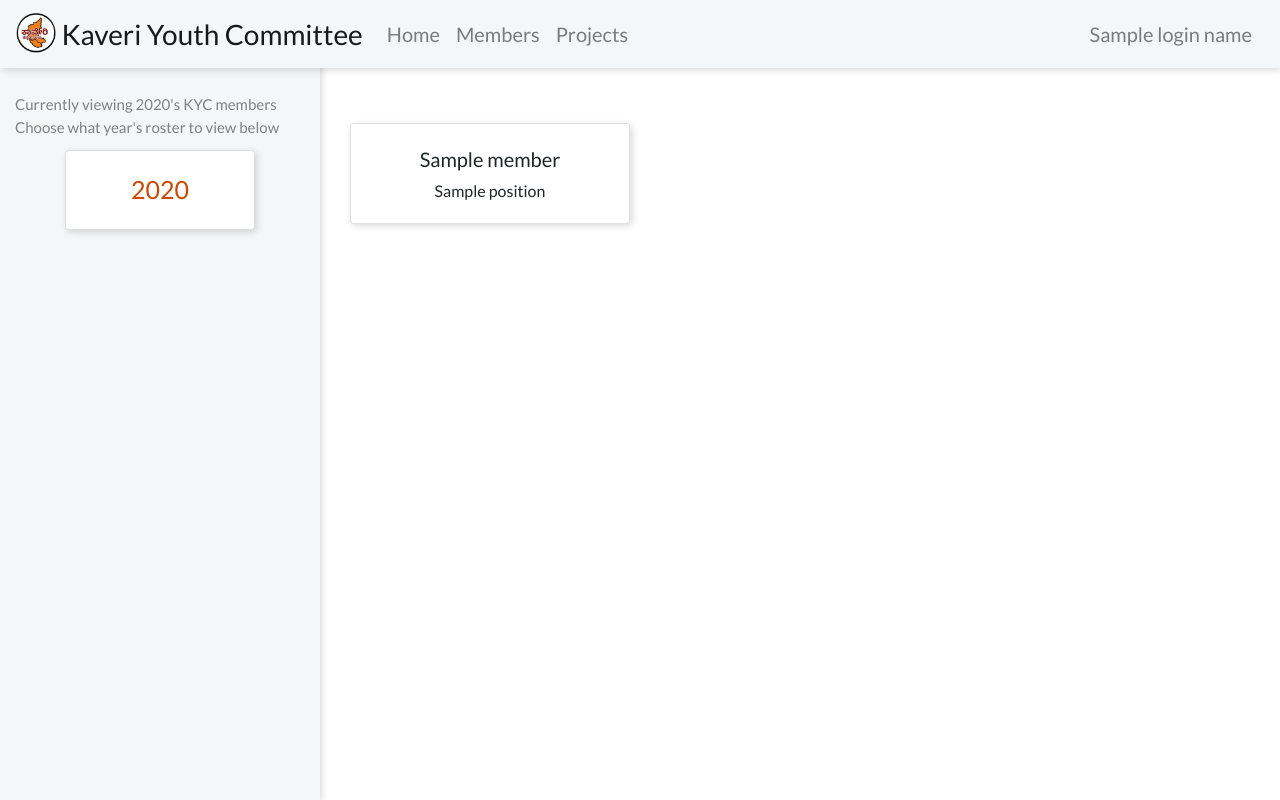
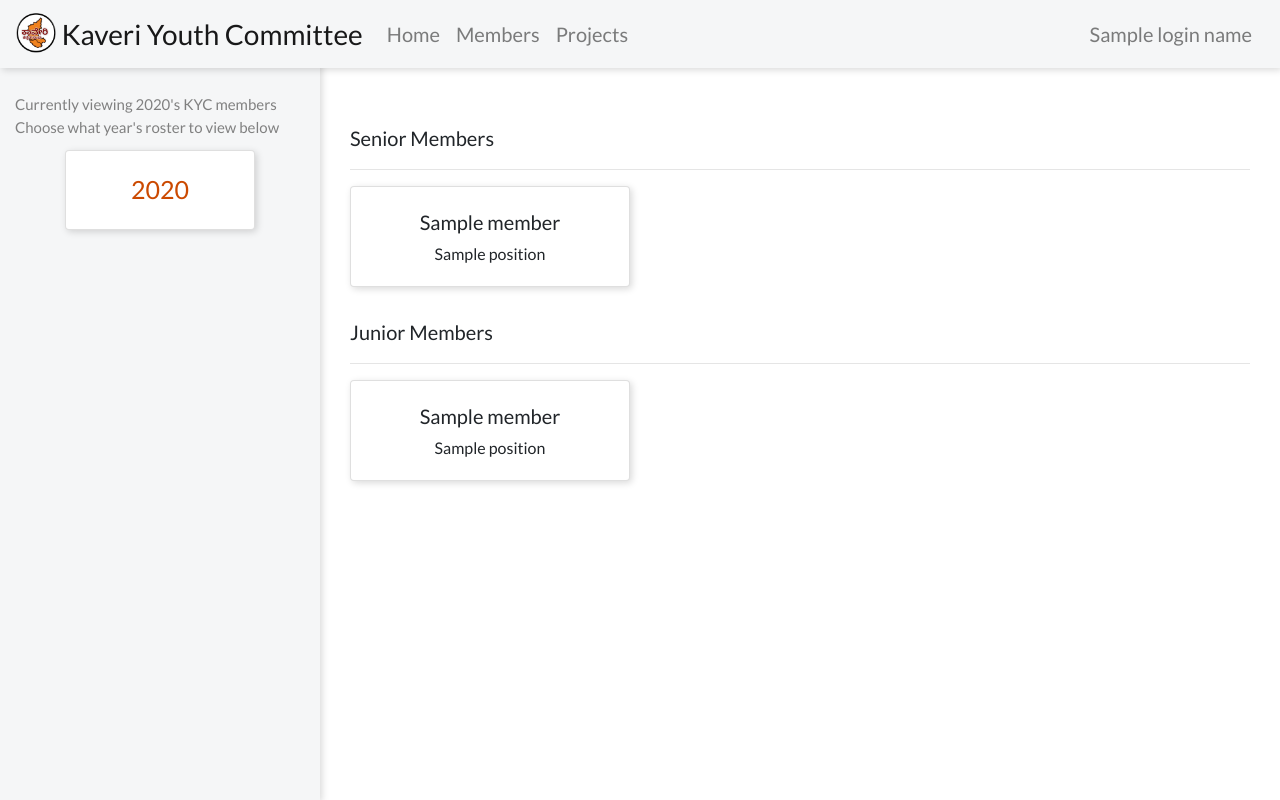
Before and after one commit to kyckaveri/website, a Django app: template kycwebsite/templates/publicviewcontroller/members.html in a window 1280 px wide. Run offline with Django 3.2, Linux system fonts and the light colour scheme; the template is opened without the code that fills it: most values are stand-ins (such as "Sample title", 1, 10 or a date in 2020); some libraries are stand-ins or nearby versions.

Commit message:
shows current junior members in members page

```diff
--- a/kycwebsite/apps/publicviewcontroller/models.py
+++ b/kycwebsite/apps/publicviewcontroller/models.py
@@ -95,11 +95,13 @@ class KYCYearSnapshot(models.Model):
                 "POSITION": position_name,
                 "PEOPLE": relevant_members
             })
-
         self.content_json = json.dumps(members_json)
 
     def get(self):
         return json.loads(self.content_json)["MEMBERS"]
+
+    def get_junior(self):
+        return json.loads(self.content_json)["JUNIORS"]
 
     def __str__(self):
         return f"{self.year}"
--- a/kycwebsite/templates/publicviewcontroller/members.html
+++ b/kycwebsite/templates/publicviewcontroller/members.html
@@ -59,8 +59,29 @@ yearItem.className += ' highlight';
                     </div>
                 </div>
                 <br/>
+                Senior Members
+                <hr/>
                 <div class="row">
                     {% for item in snapshot %}
+                    {% for member in item.PEOPLE %}
+                    <div class="col-6 col-lg-4 w-100">
+                        <div class="card">
+                            {{member}}
+                            <div class="position">
+                                {{item.POSITION}}
+                            </div>
+                        </div>
+                        <br/>
+                    </div>
+                    <br/>
+                    <br/>
+                    {% endfor %}
+                    {% endfor %}
+                </div>
+                Junior Members
+                <hr/>
+                <div class="row">
+                    {% for item in juniorsnapshot %}
                     {% for member in item.PEOPLE %}
                     <div class="col-6 col-lg-4 w-100">
                         <div class="card">
```
Also changed, not shown: kycwebsite/apps/publicviewcontroller/views.py (+8 -4 lines), kycwebsite/templates/publicviewcontroller/home.html (line endings or trailing spaces).
